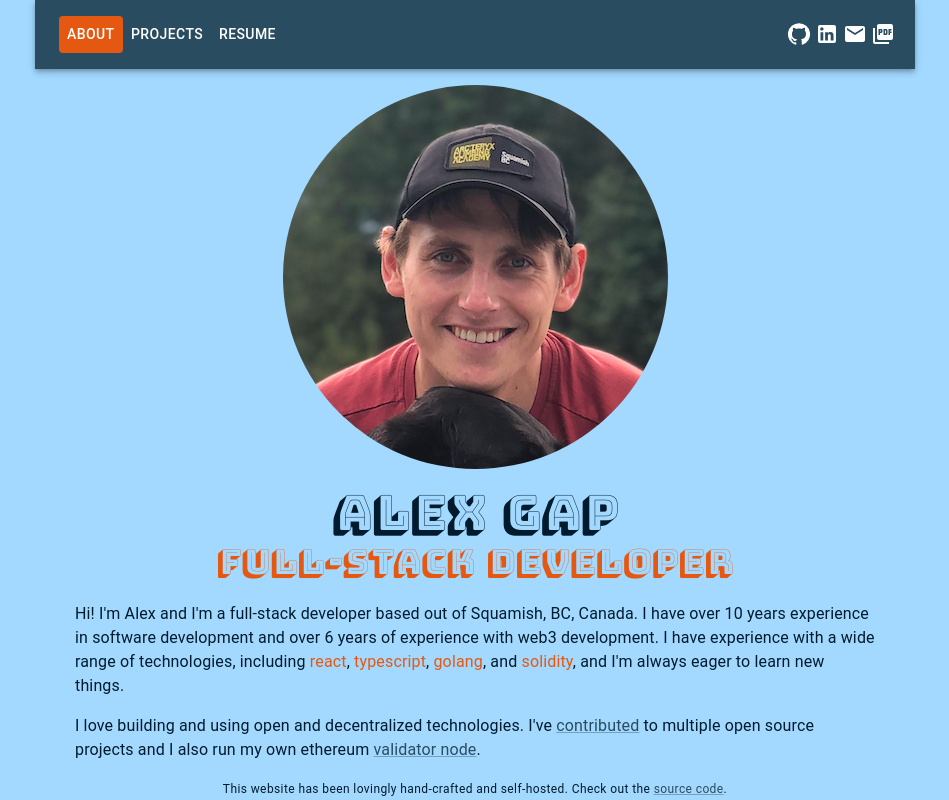
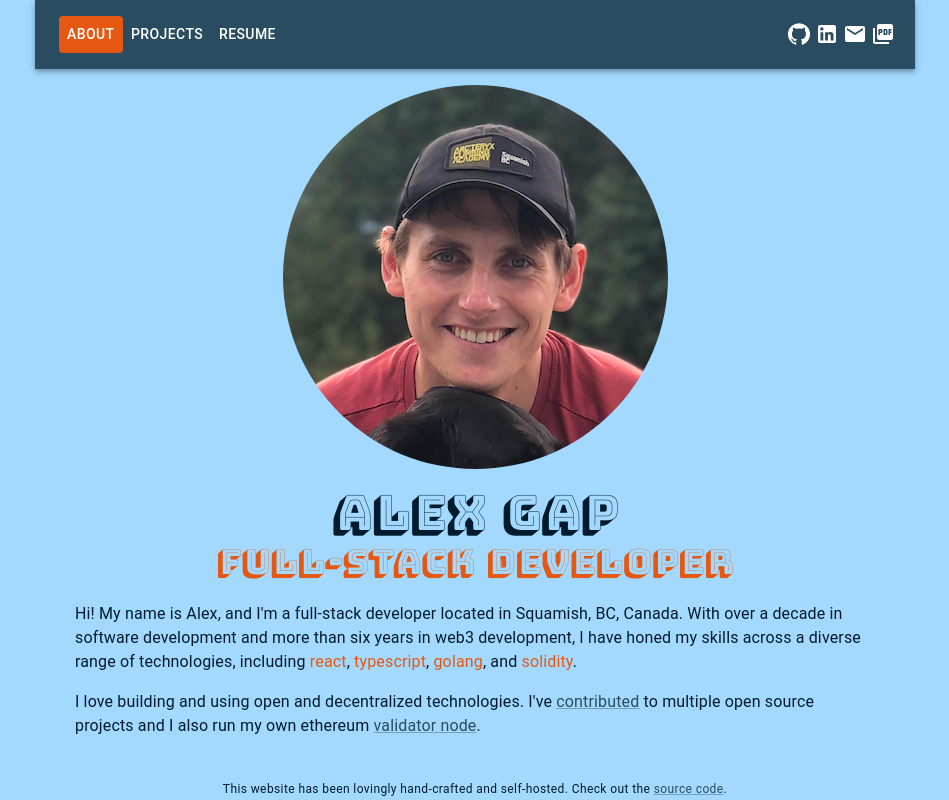
Before and after one commit to lalexgap/website, a React (Vite) app: page / in a window 1280 px wide. Shown: the whole page, without its empty margins (165-1114 px from the left). Built offline with nearby package versions, Linux system fonts and the light colour scheme.

Commit message:
reword about

```diff
--- a/src/routes/About.tsx
+++ b/src/routes/About.tsx
@@ -40,12 +40,12 @@ function About() {
           full-stack developer
         </Typography>
         <Typography color="textPrimary" variant="body1" py={1}>
-          Hi! I'm Alex and I'm a full-stack developer based out of Squamish, BC,
-          Canada. I have over 10 years experience in software development and
-          over 6 years of experience with web3 development. I have experience
-          with a wide range of technologies, including {emphasize("react")},{" "}
+          Hi! My name is Alex, and I'm a full-stack developer located in
+          Squamish, BC, Canada. With over a decade in software development and
+          more than six years in web3 development, I have honed my skills across
+          a diverse range of technologies, including {emphasize("react")},{" "}
           {emphasize("typescript")}, {emphasize("golang")}, and{" "}
-          {emphasize("solidity")}, and I'm always eager to learn new things.
+          {emphasize("solidity")}.
         </Typography>
         <Typography color="textPrimary" variant="body1" py={1}>
           I love building and using open and decentralized technologies. I've{" "}
```
